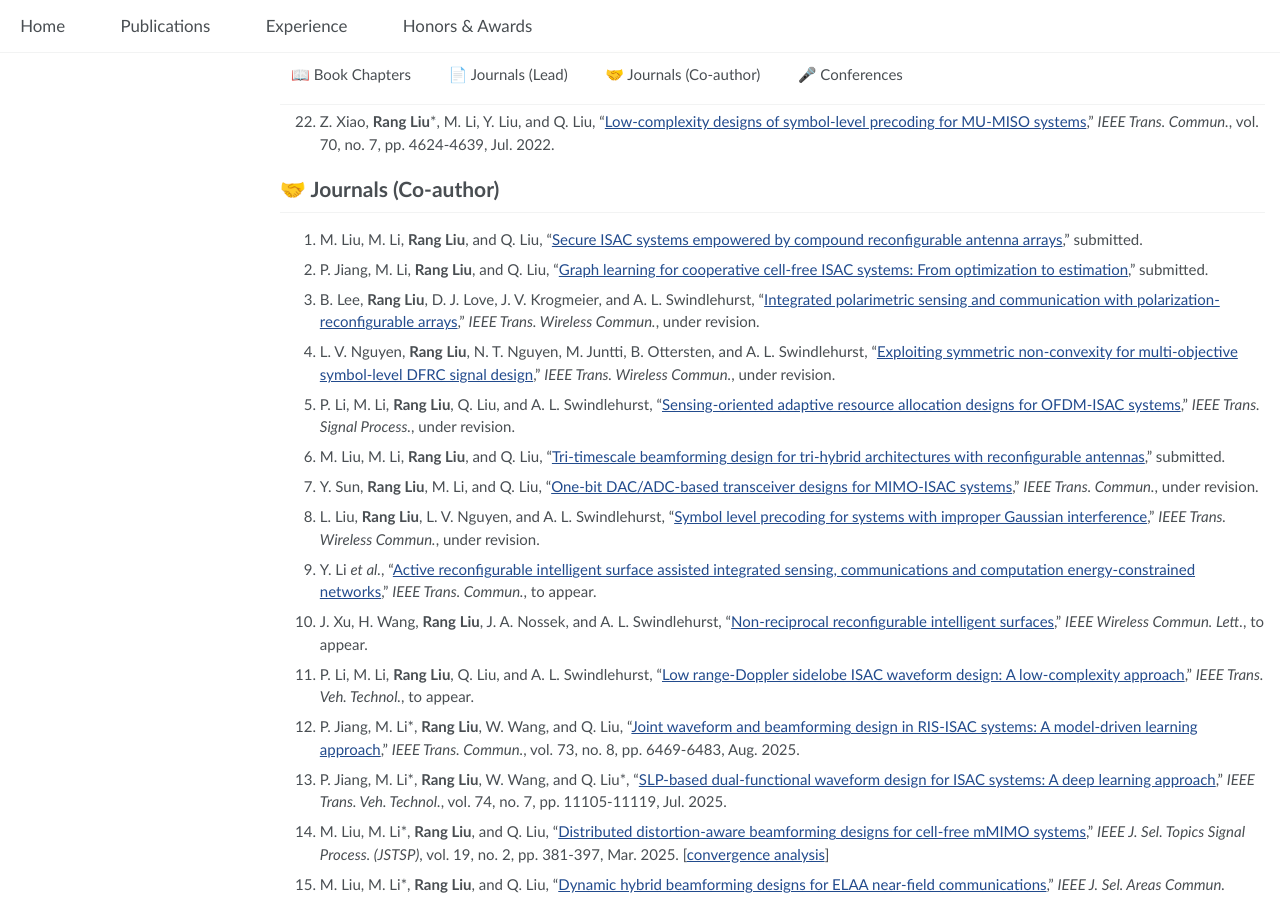
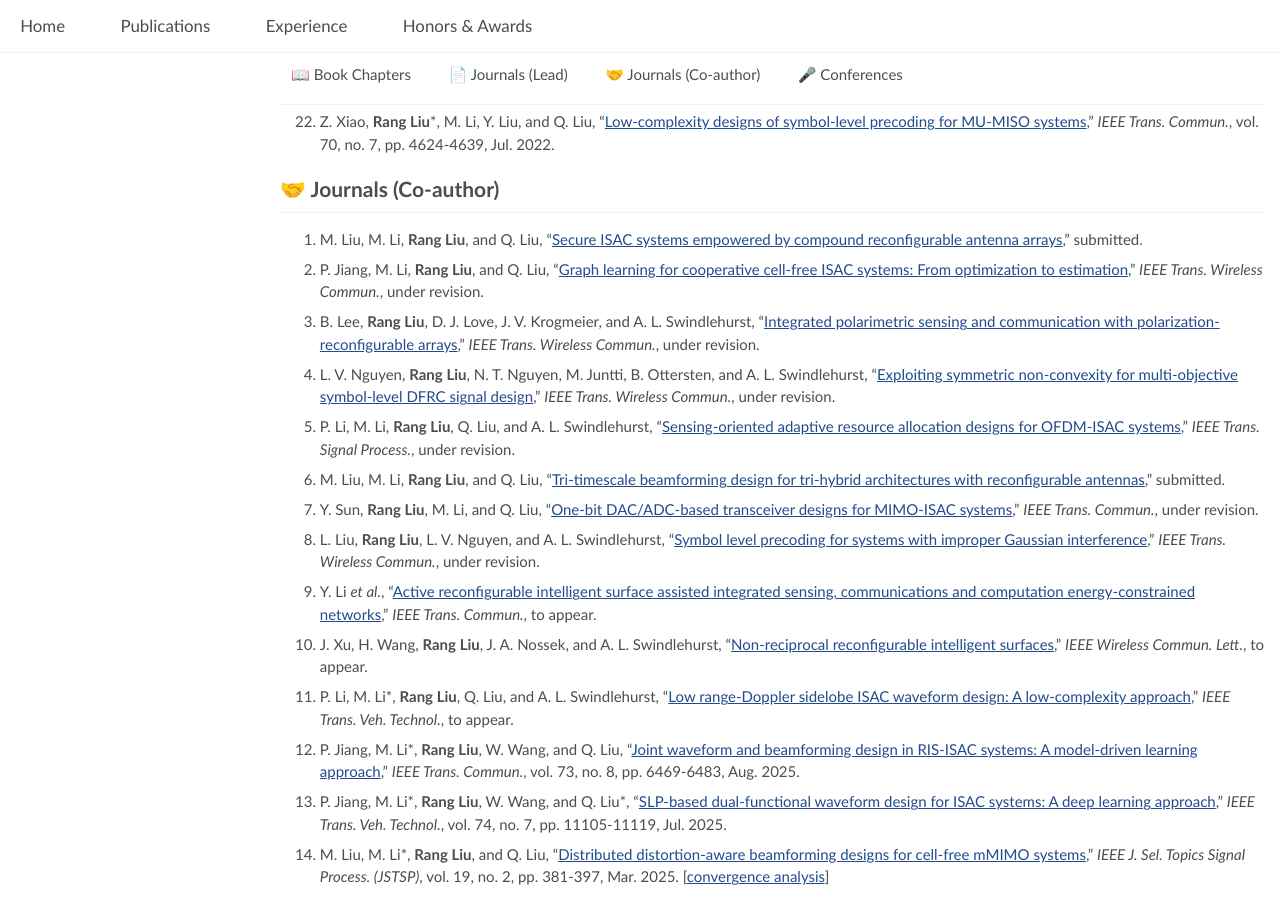
Before and after one commit to RangLiu0706/RangLiu0706.github.io, a Jekyll site: the page built from _pages/publications.md, in a window 1280 px wide and 900 px high, scrolled down 1413 px. Built offline with Jekyll 4.4.1, drawn with Linux system fonts in a browser that asks for light colours.

Commit message:
update0920

```diff
--- a/_pages/publications.md
+++ b/_pages/publications.md
@@ -29,7 +29,7 @@
 # 📑 Journals (Lead)  {#journal-lead}
 1. **Rang Liu**\*, M. Li, M. Zafari, B. Ottersten, and A. L. Swindlehurst, "[Multi-domain optimization framework for ISAC: From electromagnetic shaping to network cooperation](https://arxiv.org/abs/2506.16011v1)," *IEEE Wireless Commun.*, under revision.
 
-20. **Rang Liu**\*, M. Li, and A. L. Swindlehurst, "[Joint array partitioning and beamforming designs in ISAC systems: A Bayesian CRB perspective](https://arxiv.org/abs/2503.13870)," *IEEE J. Sel. Areas Commun. (JSAC)*, to appear.
+20. **Rang Liu**\*, M. Li, and A. L. Swindlehurst, "[Joint array partitioning and beamforming designs in ISAC systems: A Bayesian CRB perspective](https://ieeexplore.ieee.org/document/11159118)," *IEEE J. Sel. Areas Commun. (JSAC)*, to appear.
 
 19. **Rang Liu**\*, M. Li, Q. Liu, and A. L. Swindlehurst, "[DOA estimation-oriented joint array partitioning and beamforming designs for ISAC systems](https://ieeexplore.ieee.org/document/10810291)," *IEEE Trans. Wireless Commun.*, vol. 24, no. 3, pp. 2052-2066, Mar. 2025.
 
@@ -81,7 +81,7 @@
 
 32. M. Liu, M. Li, **Rang Liu**, and Q. Liu, "[Secure ISAC systems empowered by compound reconfigurable antenna arrays](https://arxiv.org/abs/2508.16055)," submitted.
 
-31. P. Jiang, M. Li, **Rang Liu**, and Q. Liu, "[Graph learning for cooperative cell-free ISAC systems: From optimization to estimation](https://arxiv.org/abs/2507.06612)," submitted.
+31. P. Jiang, M. Li, **Rang Liu**, and Q. Liu, "[Graph learning for cooperative cell-free ISAC systems: From optimization to estimation](https://arxiv.org/abs/2507.06612)," *IEEE Trans. Wireless Commun.*, under revision.
 
 30. B. Lee, **Rang Liu**, D. J. Love, J. V. Krogmeier, and A. L. Swindlehurst, "[Integrated polarimetric sensing and communication with polarization-reconfigurable arrays](https://www.arxiv.org/abs/2506.23410)," *IEEE Trans. Wireless Commun.*, under revision.
 
@@ -97,11 +97,9 @@
 
 22. Y. Li *et al.*, "[Active reconfigurable intelligent surface assisted integrated sensing, communications and computation energy-constrained networks](https://ieeexplore.ieee.org/abstract/document/11087619)," *IEEE Trans. Commun.*, to appear.
 
-
-
 23. J. Xu, H. Wang, **Rang Liu**, J. A. Nossek, and A. L. Swindlehurst, "[Non-reciprocal reconfigurable intelligent surfaces](https://ieeexplore.ieee.org/document/11098513)," *IEEE Wireless Commun. Lett.*, to appear.
 
-24. P. Li, M. Li, **Rang Liu**, Q. Liu, and A. L. Swindlehurst, "[Low range-Doppler sidelobe ISAC waveform design: A low-complexity approach](https://ieeexplore.ieee.org/document/11004445)," *IEEE Trans. Veh. Technol.*, to appear.
+24. P. Li, M. Li\*, **Rang Liu**, Q. Liu, and A. L. Swindlehurst, "[Low range-Doppler sidelobe ISAC waveform design: A low-complexity approach](https://ieeexplore.ieee.org/document/11004445)," *IEEE Trans. Veh. Technol.*, to appear.
 
 19. P. Jiang, M. Li\*, **Rang Liu**, W. Wang, and Q. Liu, "[Joint waveform and beamforming design in RIS-ISAC systems: A model-driven learning approach](https://ieeexplore.ieee.org/document/10857301)," *IEEE Trans. Commun.*, vol. 73, no. 8, pp. 6469-6483, Aug. 2025.
 
```
